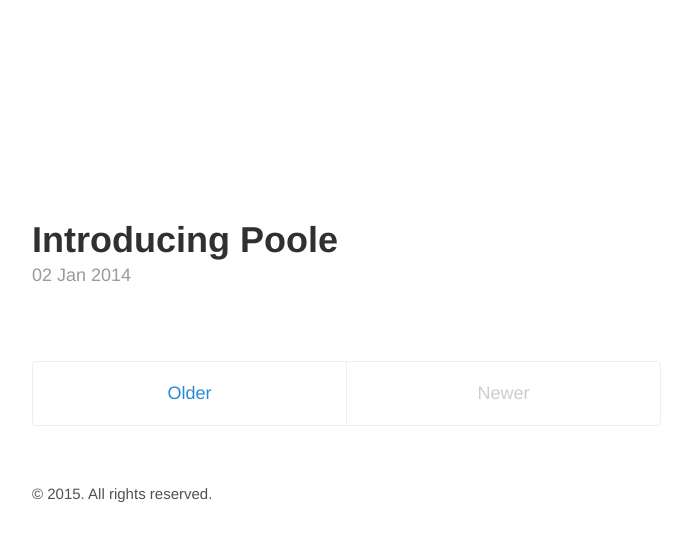
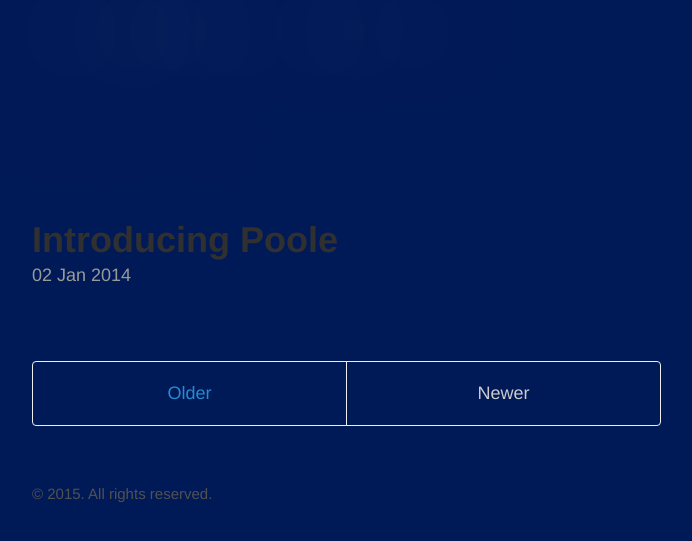
Before and after one commit to ericyewang/ericyewang.github.io, a Jekyll site: the page built from index.html, in a window 1280 px wide. Shown: the top 541 px of the page, without its empty margins (293-985 px from the left). Built offline with Jekyll 4.4.1, drawn with Linux system fonts in a browser that asks for light colours; the list of posts is cut into pages by our own code.

Commit message:
Change background color

```diff
--- a/_sass/_base.scss
+++ b/_sass/_base.scss
@@ -26,7 +26,7 @@
 
 body {
   color: #515151;
-  background-color: #fff;
+  background-color: #001A57;
   -webkit-text-size-adjust: 100%;
       -ms-text-size-adjust: 100%;
 }
```
